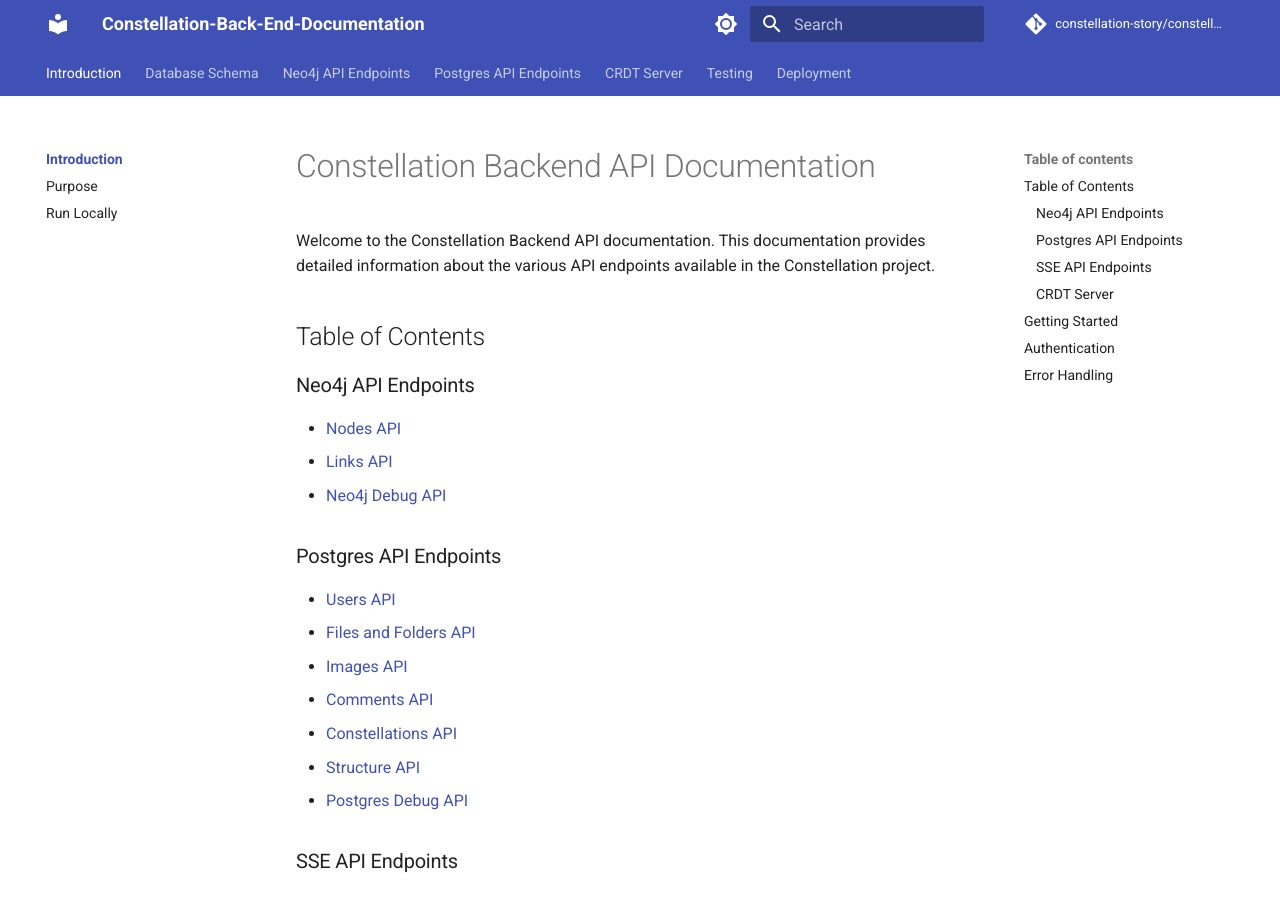
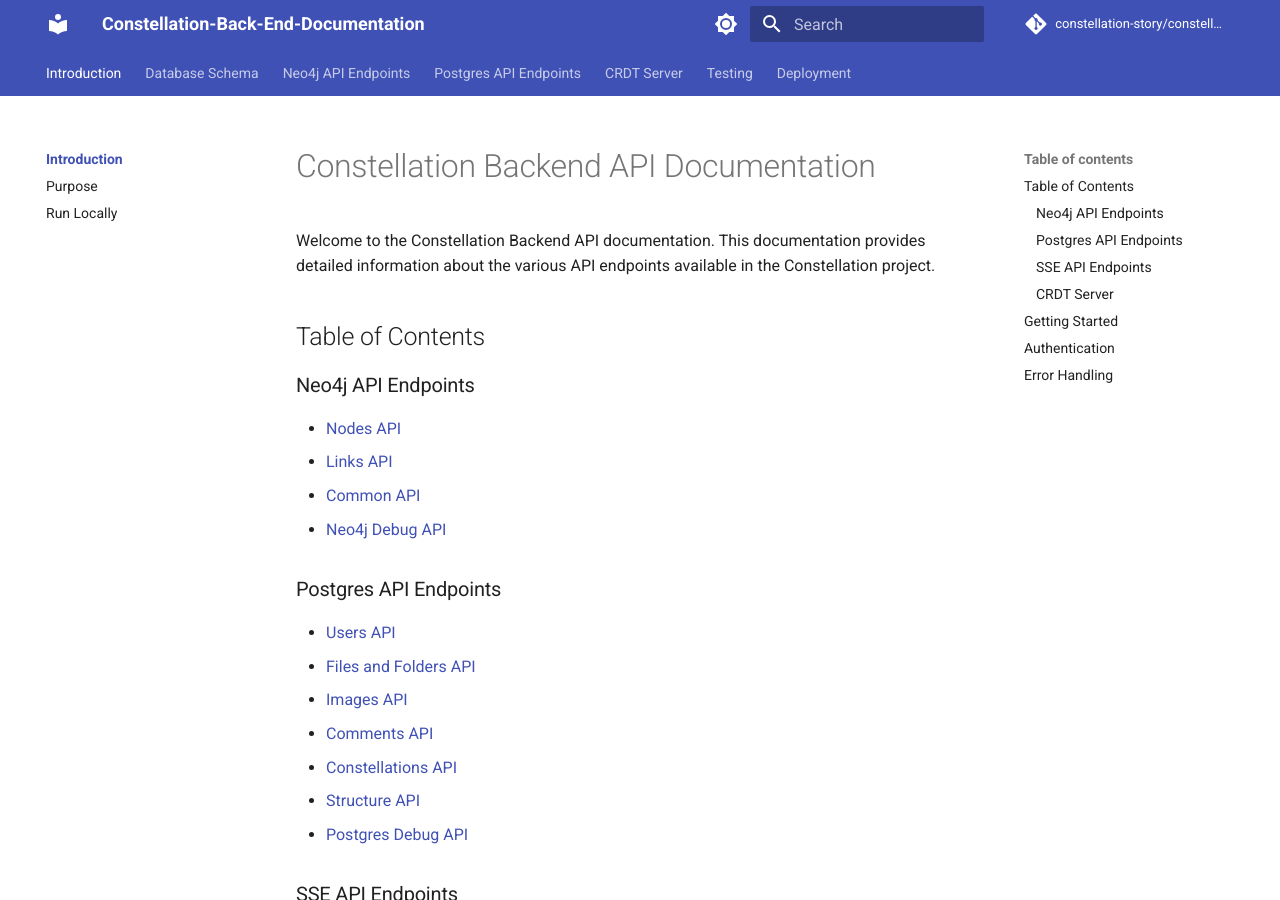
Before and after one commit to Kenan-Blasius/doc-constellation-backend, an MkDocs documentation site: the page built from docs/index.md, in a window 1280 px wide and 900 px high. Built offline with MkDocs 1.6.1 and Material for MkDocs 9.7.7, drawn with Linux system fonts in a browser that asks for light colours; comment, search, counter and statistics services are not loaded.

Commit message:
Automated push: 2025-06-13 08:52:47 modification to doc website

```diff
--- a/docs/index.md
+++ b/docs/index.md
@@ -8,6 +8,7 @@ Welcome to the Constellation Backend API documentation. This documentation provi
 
 - [Nodes API](neo4j_api_endpoints/nodes.md)
 - [Links API](neo4j_api_endpoints/links.md)
+- [Common API](neo4j_api_endpoints/common.md)
 - [Neo4j Debug API](neo4j_api_endpoints/debug.md)
 
 ### Postgres API Endpoints
```
